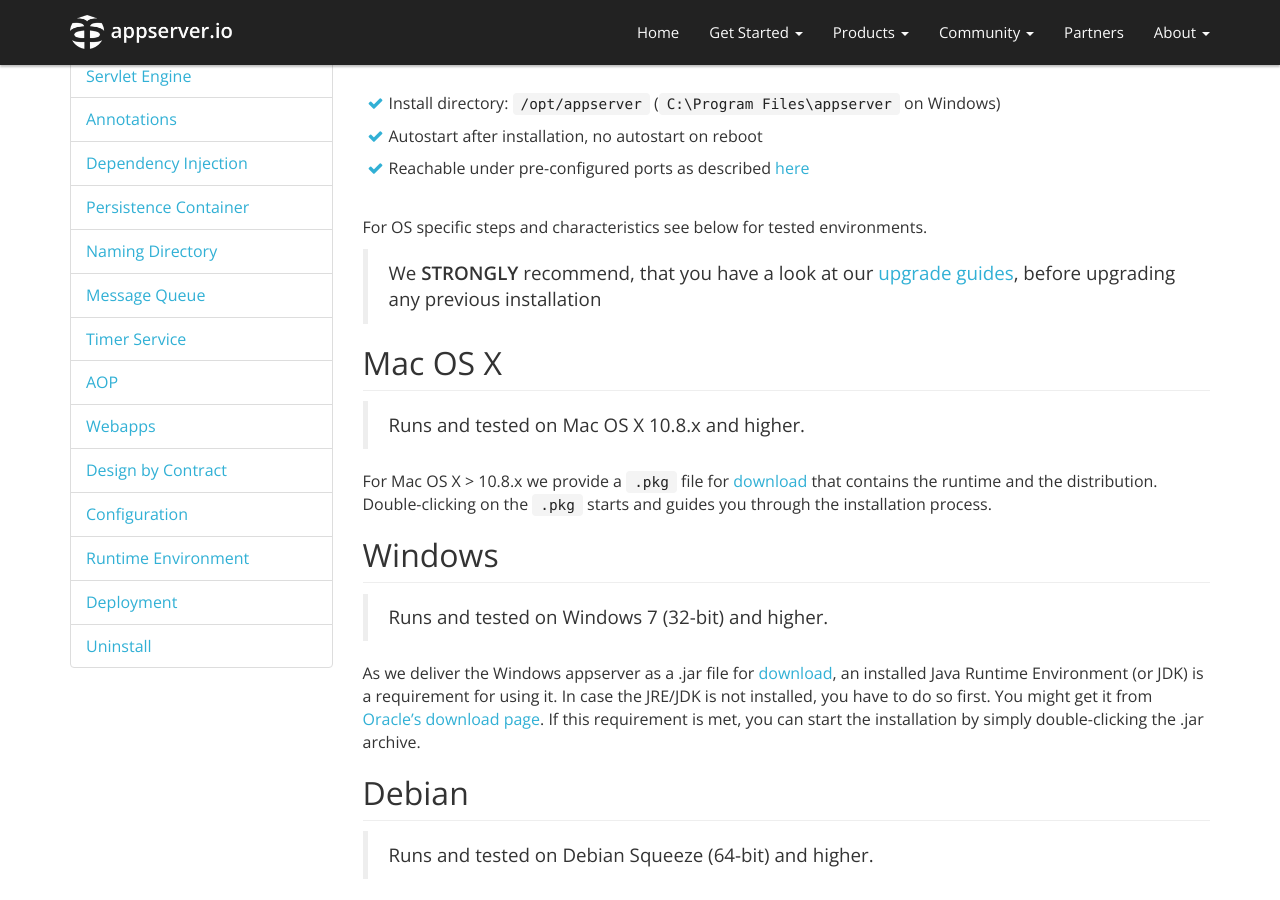
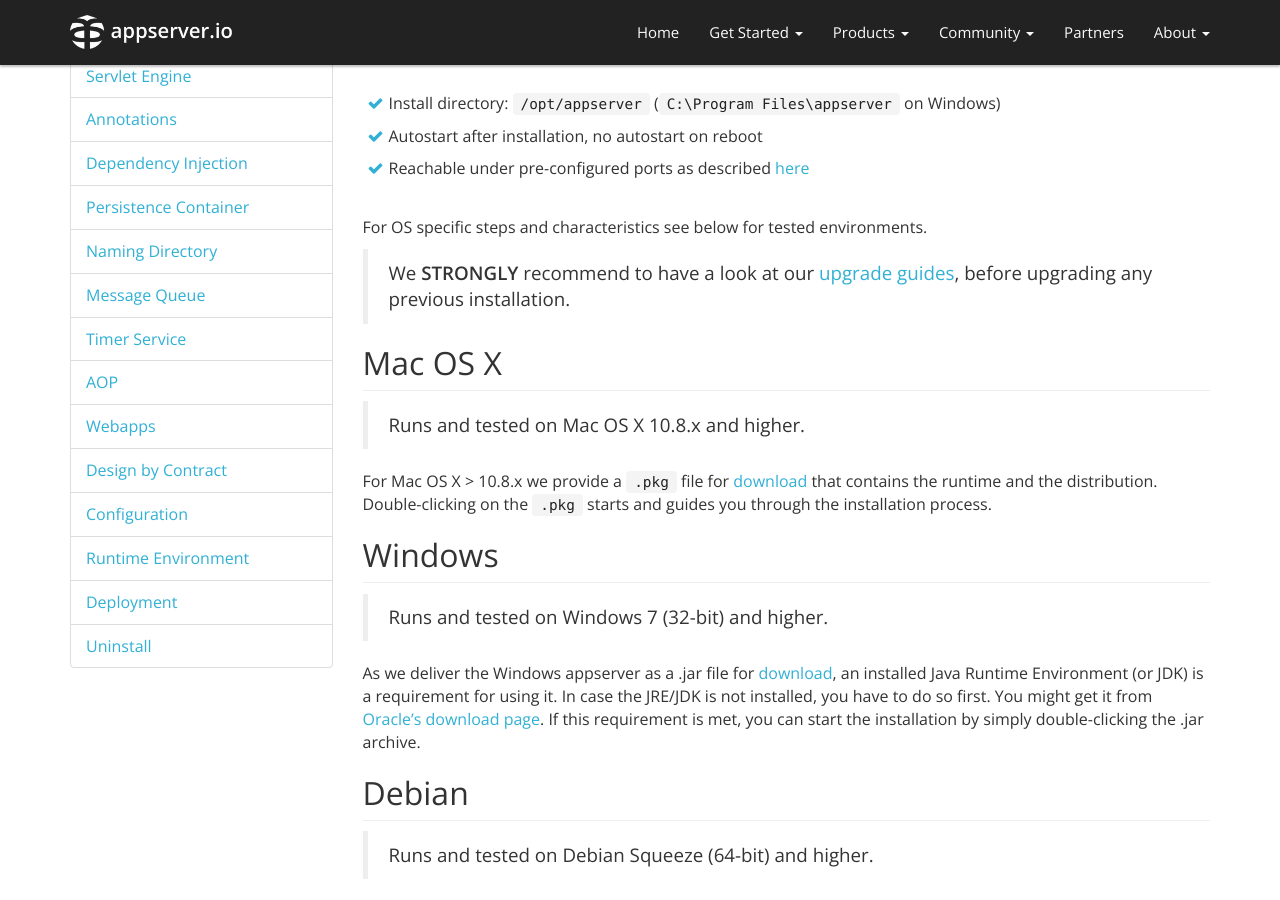
Before and after one commit to appserver-io/appserver, a Jekyll site: the page built from _docs/installation.md, in a window 1280 px wide and 900 px high, scrolled down 381 px. Built offline with Jekyll 4.4.1, drawn with Linux system fonts in a browser that asks for light colours; nearby versions of some CDN libraries; library files that are not in the unit come from our copies; Markdown is read by kramdown in place of the engine named in the settings.

Commit message:
Update installation.md
Change line 41.

```diff
--- a/_docs/installation.md
+++ b/_docs/installation.md
@@ -38,7 +38,7 @@
 
 For OS specific steps and characteristics see below for tested environments.
 
-> We **STRONGLY** recommend, that you have a look at our [upgrade guides](https://github.com/appserver-io/appserver/search?utf8=%E2%9C%93&q=UPGRADE+in%3Apath&type=Code), before upgrading any previous installation
+> We **STRONGLY** recommend to have a look at our [upgrade guides](https://github.com/appserver-io/appserver/search?utf8=%E2%9C%93&q=UPGRADE+in%3Apath&type=Code), before upgrading any previous installation.
 
 ## Mac OS X
 
```
